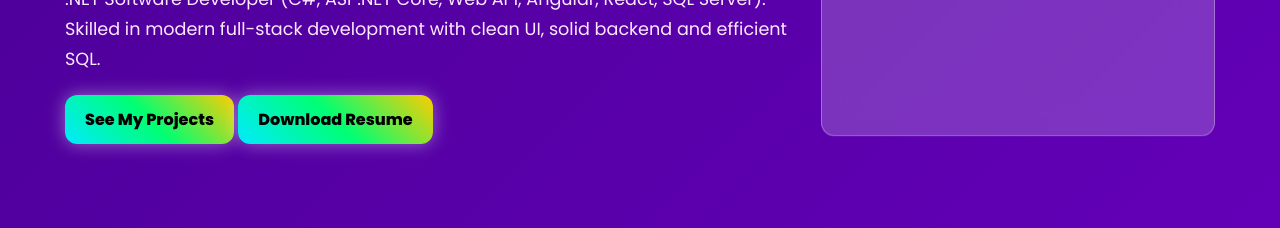
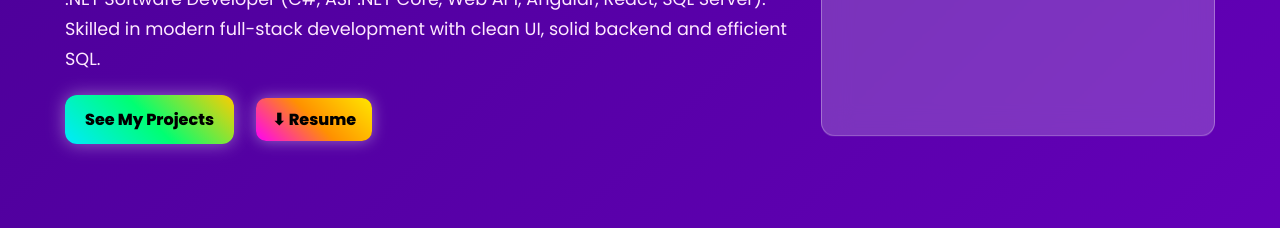
Before and after one commit to AkmSabbirHossain/GitHub_Protfolio, a plain HTML site: page index.html in a window 1280 px wide. Shown: the part 317-545 px from the top of the page. Drawn offline with Linux system fonts and the light colour scheme.

Commit message:
Update index.html

```diff
--- a/index.html
+++ b/index.html
@@ -252,11 +252,10 @@ Skilled in modern full-stack development with clean UI, solid backend and effici
 <a class="btn" href="#projects">See My Projects</a>
 
 <!-- FIXED RESUME DOWNLOAD LINK -->
-<a class="btn"
-   href="https://github.com/AkmSabbirHossain/Resume_Of_MD_Sabbir_Hossain/blob/master/Resume_Of_MD_Sabbir_Hossain.pdf"
-
+<a class="resume-btn"
+   href="https://raw.githubusercontent.com/AkmSabbirHossain/Resume_Of_MD_Sabbir_Hossain/master/Resume_Of_MD_Sabbir_Hossain.pdf"
    download>
-   Download Resume
+   ⬇ Resume
 </a>
 
 </div>
```
